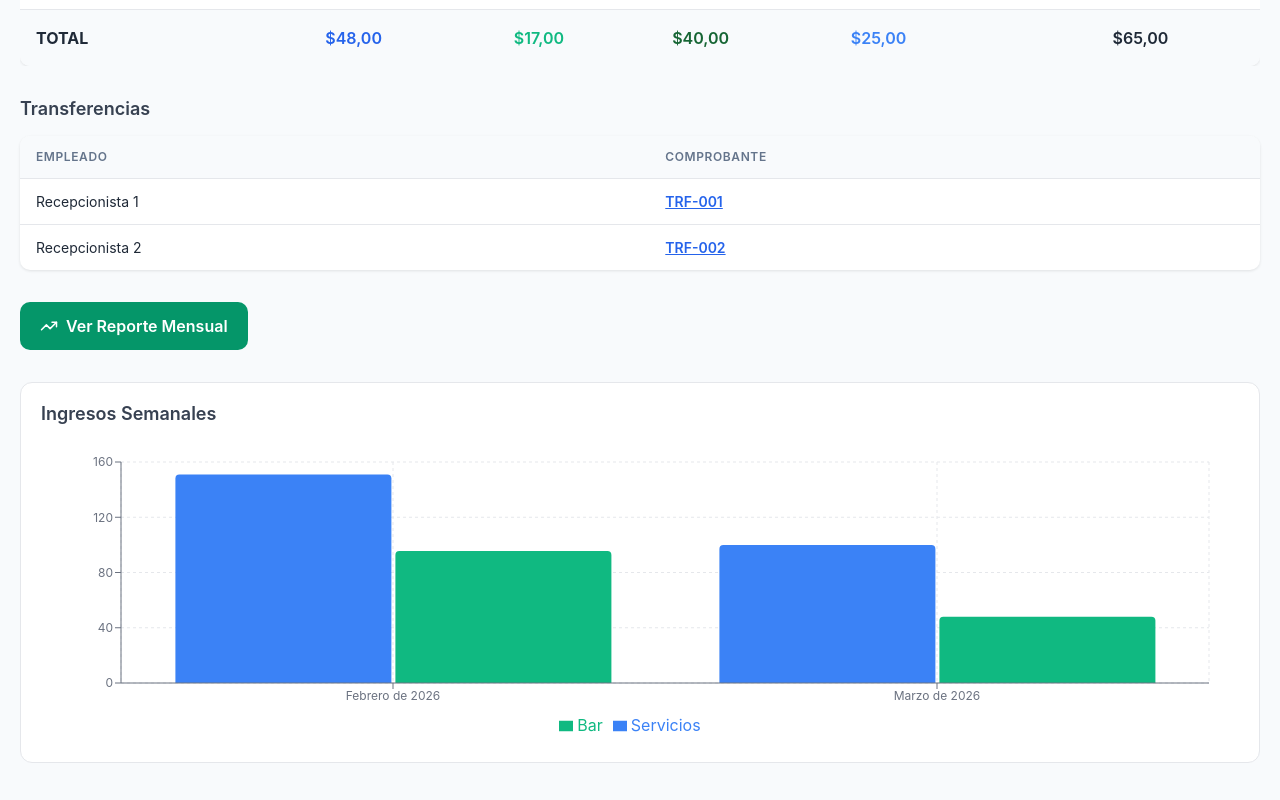
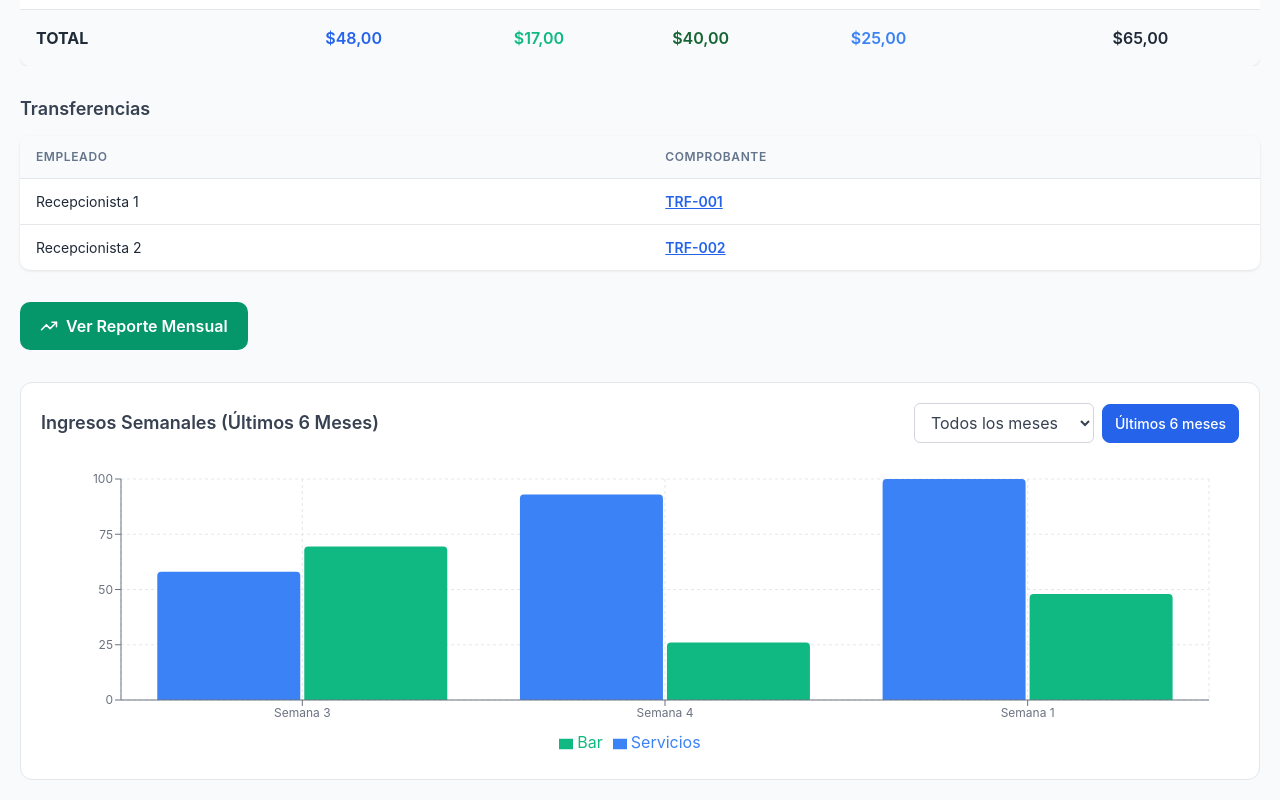
Before and after one commit to Dennis-9430/gym-management, a React (Vite) app: page /financial/dashboard in a window 1280 px wide. Shown: the part 481-1281 px from the top of the page. Built offline with nearby package versions, Linux system fonts and the light colour scheme; sample sign-in values are in the browser's storage.

Commit message:
feat(financial): agregar selectores a gráficos de barras y líneas
- FinancialBarChart con selector de mes y vista semanal/mensual
- FinancialLineChart con botones "Últimos 12 meses" y "Ver todos"
- Controles de gráficos y botones de vista

```diff
--- a/src/components/financial/FinancialBarChart.tsx
+++ b/src/components/financial/FinancialBarChart.tsx
@@ -1,3 +1,4 @@
+import { useState, useMemo } from "react";
 import {
   BarChart,
   Bar,
@@ -9,12 +10,80 @@ import {
   Legend,
 } from "recharts";
 import type { MonthlyData } from "../../hooks/useTransactions";
+import { useTransactions } from "../../hooks/useTransactions";
+
+interface ChartDataItem {
+  name: string;
+  services: number;
+  bar: number;
+}
 
 interface Props {
   data: MonthlyData[];
 }
 
 const FinancialBarChart = ({ data }: Props) => {
+  const { transactions, groupByWeek } = useTransactions();
+  const [selectedMonth, setSelectedMonth] = useState<string>("all");
+  const [title, setTitle] = useState<string>("Ingresos Semanales (Últimos 6 Meses)");
+
+  const availableMonths = useMemo(() => {
+    return data.map(d => d.monthKey).sort().reverse();
+  }, [data]);
+
+  const chartData = useMemo((): ChartDataItem[] => {
+    if (data.length === 0) return [];
+
+    if (selectedMonth === "all") {
+      const last6Months = availableMonths.slice(0, 6).reverse();
+      const filteredData = data.filter(d => last6Months.includes(d.monthKey));
+
+      const weeks: ChartDataItem[] = [];
+      for (const monthData of filteredData) {
+        const monthKey = monthData.monthKey;
+        const weekData = groupByWeek(transactions, monthKey);
+        for (const week of weekData) {
+          weeks.push({
+            name: week.week,
+            services: week.services,
+            bar: week.bar,
+          });
+        }
+      }
+      return weeks;
+    }
+
+    const weekData = groupByWeek(transactions, selectedMonth);
+    return weekData.map(w => ({
+      name: w.week,
+      services: w.services,
+      bar: w.bar,
+    }));
+  }, [selectedMonth, data, availableMonths, groupByWeek, transactions]);
+
+  const handleMonthChange = (month: string) => {
+    setSelectedMonth(month);
+    if (month === "all") {
+      setTitle("Ingresos Semanales (Últimos 6 Meses)");
+    } else {
+      const [year, monthNum] = month.split("-");
+      const date = new Date(parseInt(year), parseInt(monthNum) - 1);
+      setTitle(`Ingresos Semanales - ${date.toLocaleDateString("es-ES", { month: "long", year: "numeric" })}`);
+    }
+  };
+
+  const handleShowAll = () => {
+    setSelectedMonth("all");
+    setTitle("Ingresos Semanales (Últimos 6 Meses)");
+  };
+
+  const formatCurrency = (value: number) => {
+    return new Intl.NumberFormat("es-EC", {
+      style: "currency",
+      currency: "USD",
+    }).format(value);
+  };
+
   if (data.length === 0) {
     return (
       <div className="chart-empty">
@@ -23,18 +92,46 @@ const FinancialBarChart = ({ data }: Props) => {
     );
   }
 
-  const capitalizedData = data.map((item) => ({
-    ...item,
-    month: item.month.charAt(0).toUpperCase() + item.month.slice(1),
-  }));
-
   return (
     <div className="chart-container">
-      <h3 className="chart-title">Ingresos Semanales</h3>
+      <div className="chart-controls">
+        <h3 className="chart-title">{title}</h3>
+        <div className="chart-selectors">
+          <select
+            value={selectedMonth}
+            onChange={(e) => handleMonthChange(e.target.value)}
+            className="month-select"
+          >
+            <option value="all">Todos los meses</option>
+            {availableMonths.map((month) => {
+              const [year, monthNum] = month.split("-");
+              const date = new Date(parseInt(year), parseInt(monthNum) - 1);
+              return (
+                <option key={month} value={month}>
+                  {date.toLocaleDateString("es-ES", { month: "short", year: "numeric" })}
+                </option>
+              );
+            })}
+          </select>
+          <button
+            className={`chart-view-btn ${selectedMonth === "all" ? "chart-view-btn--active" : ""}`}
+            onClick={handleShowAll}
+          >
+            Últimos 6 meses
+          </button>
+        </div>
+      </div>
       <ResponsiveContainer width="100%" height={300}>
-        <BarChart data={capitalizedData} margin={{ top: 20, right: 30, left: 20, bottom: 5 }}>
+        <BarChart
+          data={chartData}
+          margin={{ top: 20, right: 30, left: 20, bottom: 5 }}
+        >
           <CartesianGrid strokeDasharray="3 3" stroke="#e5e7eb" />
-          <XAxis dataKey="month" tick={{ fontSize: 12 }} stroke="#6b7280" />
+          <XAxis
+            dataKey="name"
+            tick={{ fontSize: 12 }}
+            stroke="#6b7280"
+          />
           <YAxis tick={{ fontSize: 12 }} stroke="#6b7280" />
           <Tooltip
             contentStyle={{
@@ -42,7 +139,13 @@ const FinancialBarChart = ({ data }: Props) => {
               border: "1px solid #e5e7eb",
               borderRadius: "8px",
             }}
-            formatter={(value) => [`$${Number(value).toFixed(2)}`, "Ingreso"]}
+            formatter={(value, name) => {
+              const labels: Record<string, string> = {
+                services: "Servicios",
+                bar: "Bar",
+              };
+              return [formatCurrency(Number(value)), labels[String(name)] || name];
+            }}
           />
           <Legend />
           <Bar dataKey="services" name="Servicios" fill="#3b82f6" radius={[4, 4, 0, 0]} />
```
Also changed, not shown: src/components/financial/FinancialLineChart.tsx (+58 -9 lines).
